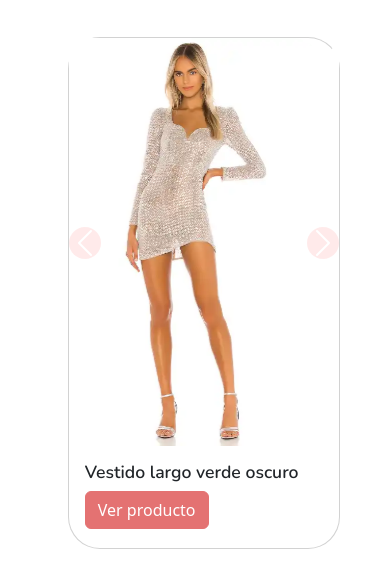
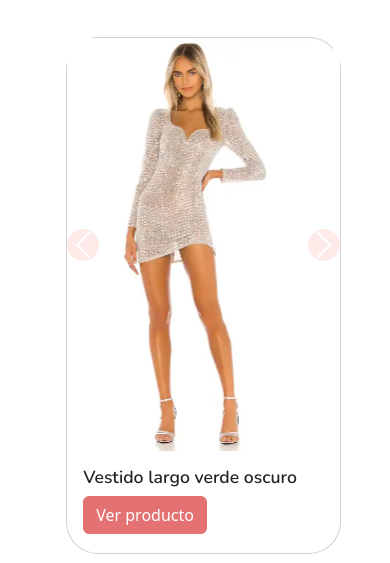
Before and after one commit to Luci1512/NewAugustine, a plain HTML site: page index.html in a window 390 px wide. Shown: the part 214-777 px from the top of the page. Drawn offline with nearby package versions, Linux system fonts and the light colour scheme.

Commit message:
products 1.0

```diff
--- a/scss/_productos.scss
+++ b/scss/_productos.scss
@@ -53,19 +53,19 @@ $media-520: 17.2rem;
 
     //@media products
     @media(max-width:1170px){
-        width: $media-1170;
+        max-width: $media-1170;
     }
     @media(max-width: 980px){
-        width: $media-980;
+        max-width: $media-980;
     }
     @media(max-width: 800px){
-        width: $media-800;
+        max-width: $media-800;
     }
     @media(max-width: 725px){
-        width: $media-725;
+        max-width: $media-725;
     }
     @media(max-width:520px){
-        width: $media-520;
+        max-width: $media-520;
     }
     img{
         border-radius: 2rem;
@@ -98,7 +98,7 @@ $media-520: 17.2rem;
             max-width: $media-800;
         }
         @media(max-width: 725px){
-        max-width: $media-725;
+            max-width: $media-725;
         }
         @media(max-width:520px){
             max-width: $media-520;
```
Also changed, not shown: css/main.css, 1 other file.
